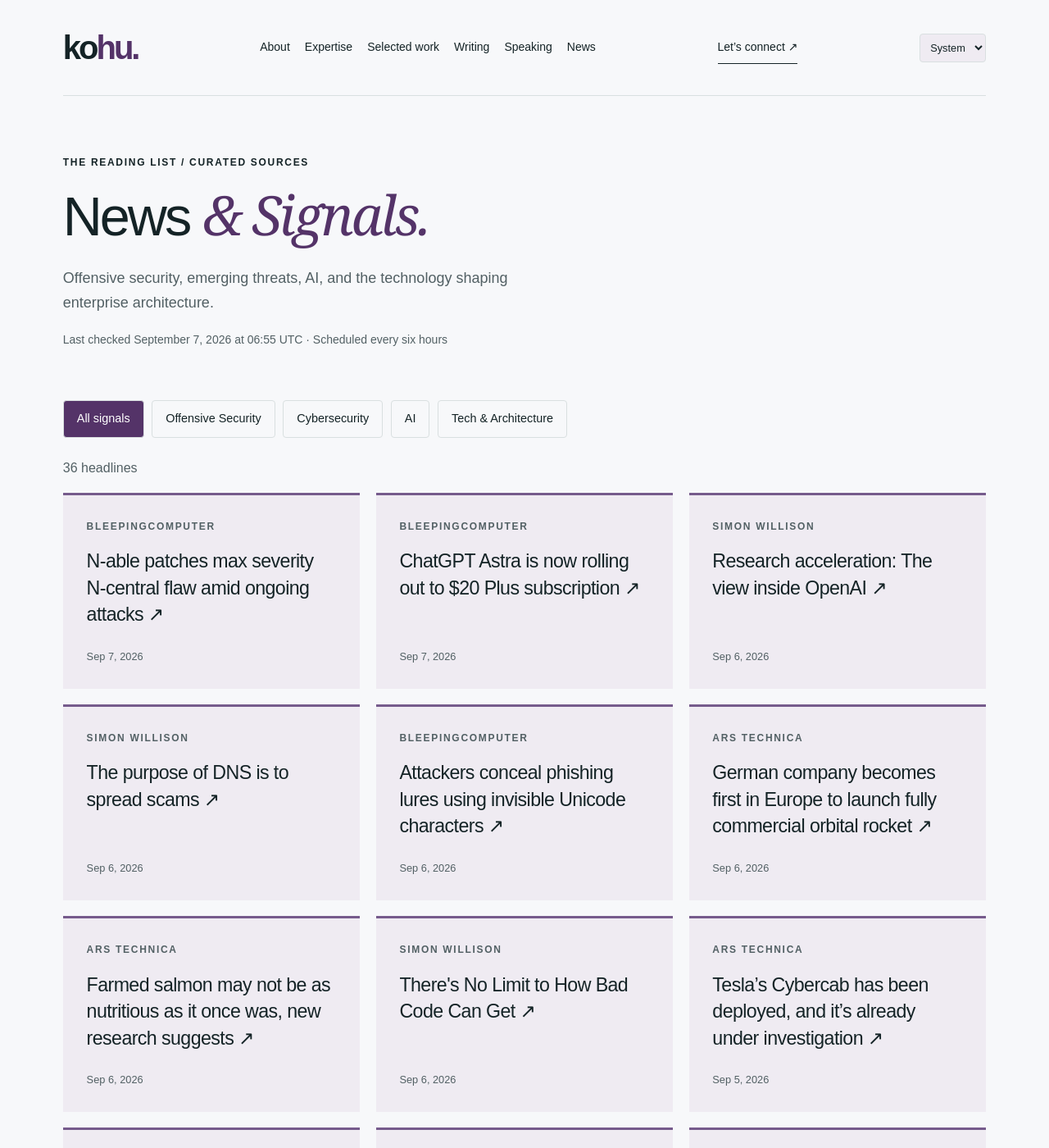
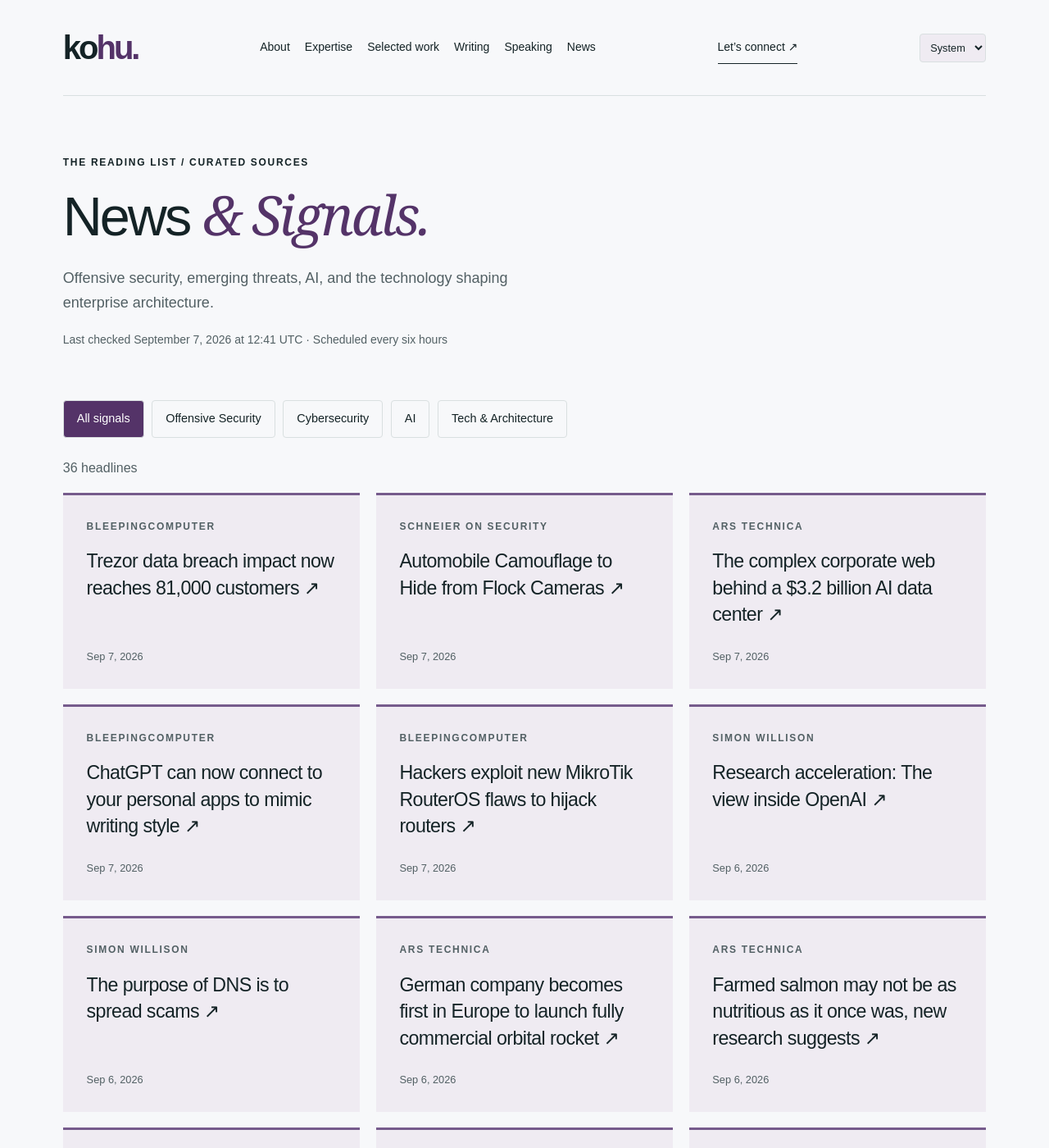
Before and after one commit to hntk/hntk.github.io, a Jekyll site: the page built from news/index.html, in a window 1280 px wide and 1400 px high. Shown: the whole window at 82% size. Built offline with Jekyll 4.4.1, drawn with Linux system fonts in a browser that asks for light colours; some of the changed text lies outside the part shown.

Commit message:
Refresh News and Signals

```diff
--- a/_data/news.json
+++ b/_data/news.json
@@ -1,18 +1,42 @@
 {
-  "updated": "2026-09-07T06:55:31.950926+00:00",
+  "updated": "2026-09-07T12:41:21.000353+00:00",
   "items": [
     {
-      "title": "N-able patches max severity N-central flaw amid ongoing attacks",
-      "url": "https://www.bleepingcomputer.com/news/security/n-able-patches-max-severity-n-central-flaw-amid-ongoing-attacks/",
-      "published": "2026-09-07T06:17:41+00:00",
+      "title": "Trezor data breach impact now reaches 81,000 customers",
+      "url": "https://www.bleepingcomputer.com/news/security/trezor-data-breach-impact-now-reaches-81-000-customers/",
+      "published": "2026-09-07T12:16:32+00:00",
       "source": "BleepingComputer",
       "source_id": "bleepingcomputer",
       "category": "cybersecurity"
     },
     {
-      "title": "ChatGPT Astra is now rolling out to $20 Plus subscription",
-      "url": "https://www.bleepingcomputer.com/news/artificial-intelligence/chatgpt-astra-is-now-rolling-out-to-20-plus-subscription/",
-      "published": "2026-09-07T01:15:43+00:00",
+      "title": "Automobile Camouflage to Hide from Flock Cameras",
+      "url": "https://www.schneier.com/blog/archives/2026/09/automobile-camouflage-to-hide-from-flock-cameras.html",
+      "published": "2026-09-07T11:06:40+00:00",
+      "source": "Schneier on Security",
+      "source_id": "schneier",
+      "category": "cybersecurity"
+    },
+    {
+      "title": "The complex corporate web behind a $3.2 billion AI data center",
+      "url": "https://arstechnica.com/ai/2026/09/the-ai-data-center-boom-is-causing-new-accountability-problems/",
+      "published": "2026-09-07T11:00:03+00:00",
+      "source": "Ars Technica",
+      "source_id": "ars-technica",
+      "category": "tech-architecture"
+    },
+    {
+      "title": "ChatGPT can now connect to your personal apps to mimic writing style",
+      "url": "https://www.bleepingcomputer.com/news/artificial-intelligence/chatgpt-can-now-connect-to-your-personal-apps-to-mimic-writing-style/",
+      "published": "2026-09-07T10:36:37+00:00",
+      "source": "BleepingComputer",
+      "source_id": "bleepingcomputer",
+      "category": "cybersecurity"
+    },
+    {
+      "title": "Hackers exploit new MikroTik RouterOS flaws to hijack routers",
+      "url": "https://www.bleepingcomputer.com/news/security/hackers-exploit-new-mikrotik-routeros-flaws-to-hijack-routers/",
+      "published": "2026-09-07T10:32:40+00:00",
       "source": "BleepingComputer",
       "source_id": "bleepingcomputer",
       "category": "cybersecurity"
@@ -32,14 +56,6 @@
       "source": "Simon Willison",
       "source_id": "simon-willison",
       "category": "ai"
-    },
-    {
-      "title": "Attackers conceal phishing lures using invisible Unicode characters",
-      "url": "https://www.bleepingcomputer.com/news/security/attackers-conceal-phishing-lures-using-invisible-unicode-characters/",
-      "published": "2026-09-06T14:23:46+00:00",
-      "source": "BleepingComputer",
-      "source_id": "bleepingcomputer",
-      "category": "cybersecurity"
     },
     {
       "title": "German company becomes first in Europe to launch fully commercial orbital rocket",
@@ -64,14 +80,6 @@
       "source": "Simon Willison",
       "source_id": "simon-willison",
       "category": "ai"
-    },
-    {
-      "title": "Tesla’s Cybercab has been deployed, and it’s already under investigation",
-      "url": "https://arstechnica.com/cars/2026/09/teslas-cybercab-has-been-deployed-and-its-already-under-investigation/",
-      "published": "2026-09-05T15:17:36+00:00",
-      "source": "Ars Technica",
-      "source_id": "ars-technica",
-      "category": "tech-architecture"
     },
     {
       "title": "OpenAI Agents Hacked Another Website",
@@ -117,14 +125,6 @@
       "title": "Security Vulnerability in a Voting System",
       "url": "https://www.schneier.com/blog/archives/2026/09/security-vulnerability-in-a-voting-system.html",
       "published": "2026-09-04T11:09:35+00:00",
-      "source": "Schneier on Security",
-      "source_id": "schneier",
-      "category": "cybersecurity"
-    },
-    {
-      "title": "AI Coding Agents Are Installing Unknown/Untrusted Code on Corporate Networks",
-      "url": "https://www.schneier.com/blog/archives/2026/09/ai-coding-agents-are-installing-unknown-untrusted-code-on-corporate-networks.html",
-      "published": "2026-09-04T10:35:17+00:00",
       "source": "Schneier on Security",
       "source_id": "schneier",
       "category": "cybersecurity"
@@ -295,79 +295,79 @@
       "id": "ars-technica",
       "name": "Ars Technica",
       "status": "ok",
-      "last_success": "2026-09-07T06:55:31.950926+00:00"
+      "last_success": "2026-09-07T12:41:21.000353+00:00"
     },
     {
       "id": "bleepingcomputer",
       "name": "BleepingComputer",
       "status": "ok",
-      "last_success": "2026-09-07T06:55:31.950926+00:00"
+      "last_success": "2026-09-07T12:41:21.000353+00:00"
     },
     {
       "id": "cloudflare",
       "name": "Cloudflare",
       "status": "ok",
-      "last_success": "2026-09-07T06:55:31.950926+00:00"
+      "last_success": "2026-09-07T12:41:21.000353+00:00"
     },
     {
       "id": "dark-reading",
       "name": "Dark Reading",
       "status": "ok",
-      "last_success": "2026-09-07T06:55:31.950926+00:00"
+      "last_success": "2026-09-07T12:41:21.000353+00:00"
     },
     {
       "id": "hugging-face",
       "name": "Hugging Face",
       "status": "ok",
-      "last_success": "2026-09-07T06:55:31.950926+00:00"
+      "last_success": "2026-09-07T12:41:21.000353+00:00"
     },
     {
       "id": "microsoft-research",
       "name": "Microsoft Research",
       "status": "ok",
-      "last_success": "2026-09-07T06:55:31.950926+00:00"
+      "last_success": "2026-09-07T12:41:21.000353+00:00"
     },
     {
       "id": "nvidia",
       "name": "NVIDIA",
       "status": "ok",
-      "last_success": "2026-09-07T06:55:31.950926+00:00"
+      "last_success": "2026-09-07T12:41:21.000353+00:00"
     },
     {
       "id": "portswigger",
       "name": "PortSwigger Research",
       "status": "ok",
-      "last_success": "2026-09-07T06:55:31.950926+00:00"
+      "last_success": "2026-09-07T12:41:21.000353+00:00"
     },
     {
       "id": "schneier",
       "name": "Schneier on Security",
       "status": "ok",
-      "last_success": "2026-09-07T06:55:31.950926+00:00"
+      "last_success": "2026-09-07T12:41:21.000353+00:00"
     },
     {
       "id": "simon-willison",
       "name": "Simon Willison",
       "status": "ok",
-      "last_success": "2026-09-07T06:55:31.950926+00:00"
+      "last_success": "2026-09-07T12:41:21.000353+00:00"
     },
     {
       "id": "specterops",
       "name": "SpecterOps",
       "status": "ok",
-      "last_success": "2026-09-07T06:55:31.950926+00:00"
+      "last_success": "2026-09-07T12:41:21.000353+00:00"
     },
     {
       "id": "trail-of-bits",
       "name": "Trail of Bits",
       "status": "ok",
-      "last_success": "2026-09-07T06:55:31.950926+00:00"
+      "last_success": "2026-09-07T12:41:21.000353+00:00"
     },
     {
       "id": "wired",
       "name": "WIRED Security",
       "status": "ok",
-      "last_success": "2026-09-07T06:55:31.950926+00:00"
+      "last_success": "2026-09-07T12:41:21.000353+00:00"
     }
   ]
 }
```
